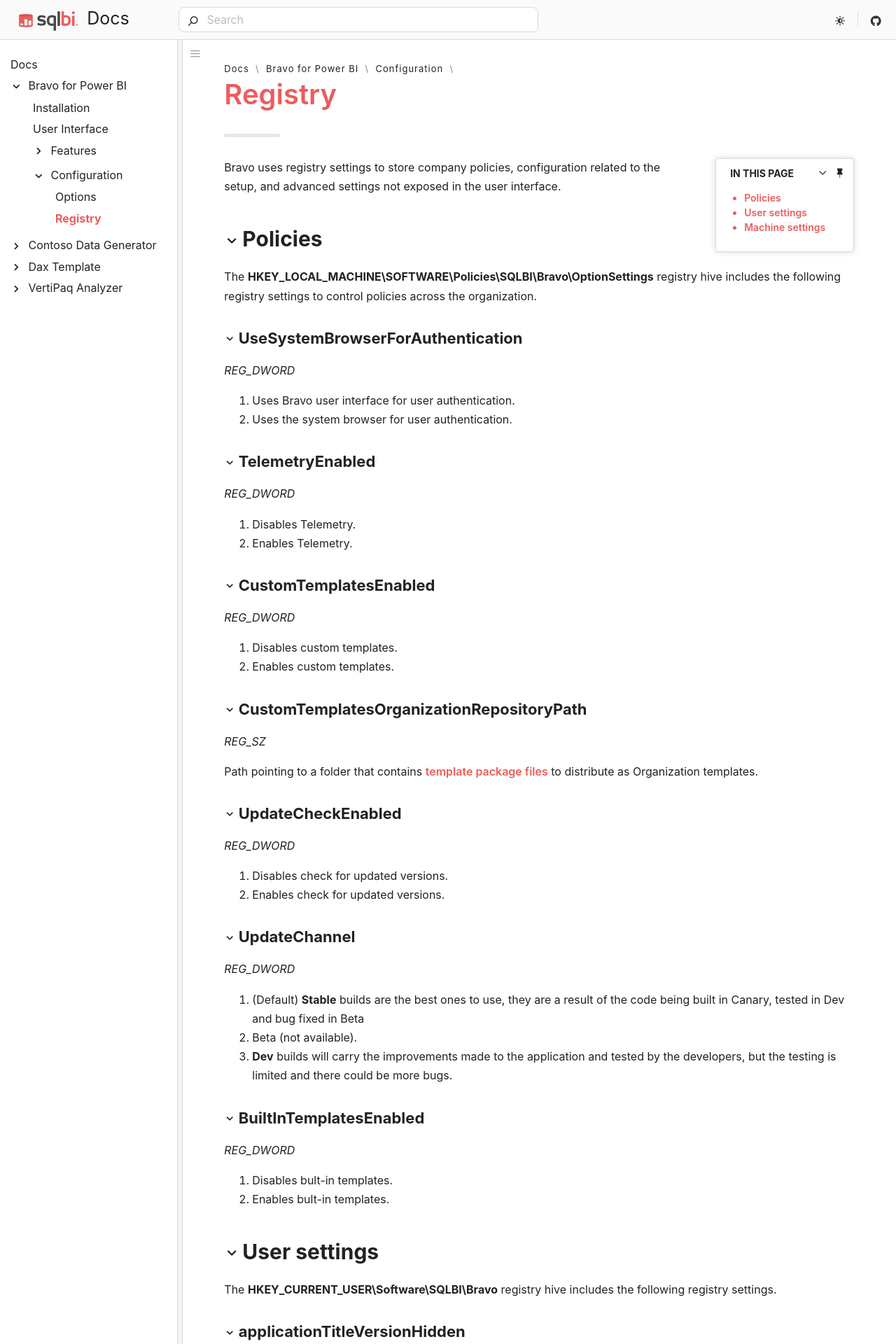
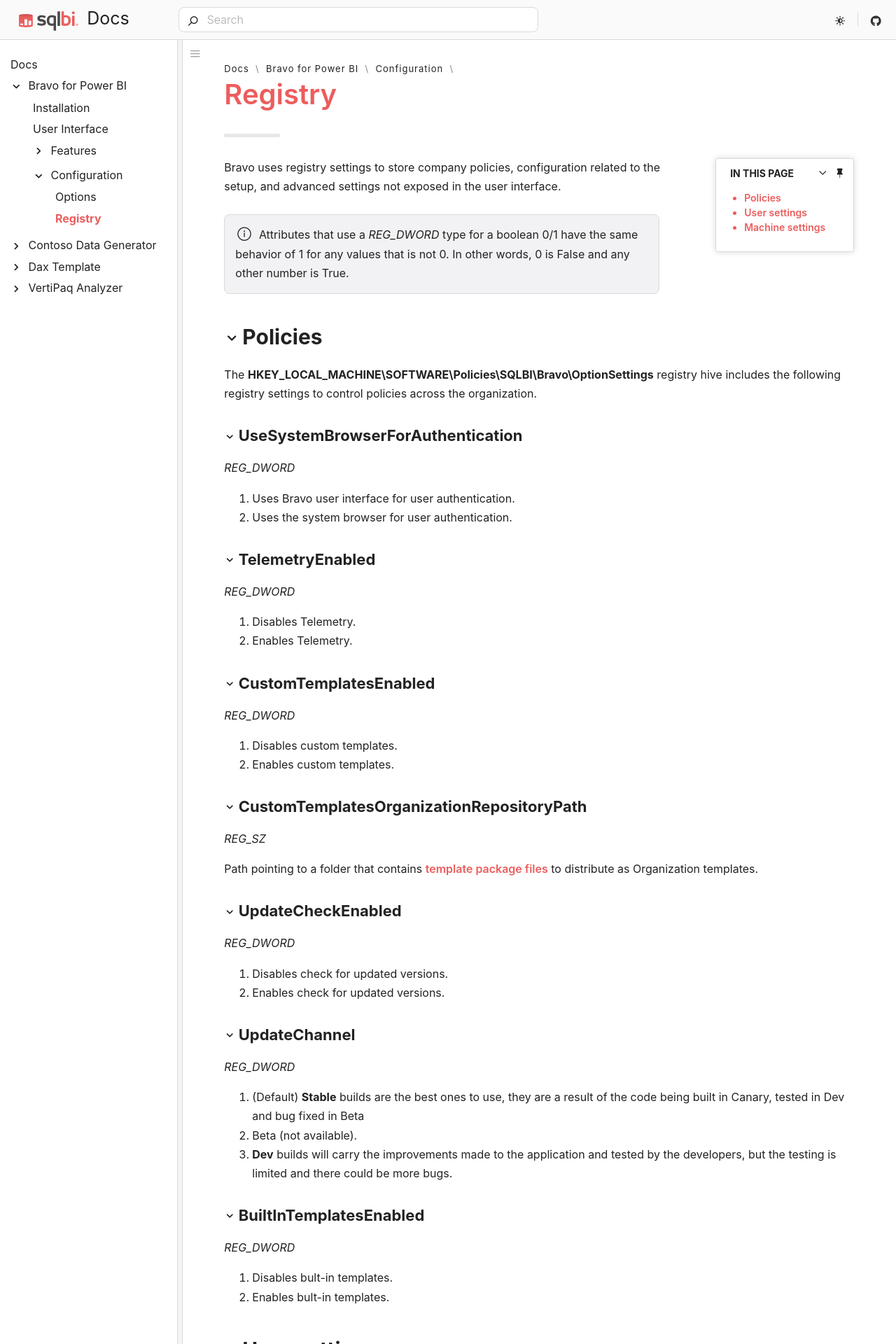
Before and after one commit to sql-bi/docs, a Jekyll site: the page built from _docs/bravo/configuration/registry.md, in a window 1280 px wide. Shown: the top 1920 px of the page at 70% size. Built offline with Jekyll 4.4.1, drawn with Linux system fonts in a browser that asks for light colours; cached includes are drawn as plain includes; some web fonts are replaced.

Commit message:
Added note for 0/1 booleans in REG_DWORD

```diff
--- a/_docs/bravo/configuration/registry.md
+++ b/_docs/bravo/configuration/registry.md
@@ -7,6 +7,8 @@
 ---
 
 Bravo uses registry settings to store company policies, configuration related to the setup, and advanced settings not exposed in the user interface.
+
+>Attributes that use a *REG_DWORD* type for a boolean 0/1 have the same behavior of 1 for any values that is not 0. In other words, 0 is False and any other number is True.
 
 ## Policies
 The **HKEY_LOCAL_MACHINE\SOFTWARE\Policies\SQLBI\Bravo\OptionSettings** registry hive includes the following registry settings to control policies across the organization.
```
